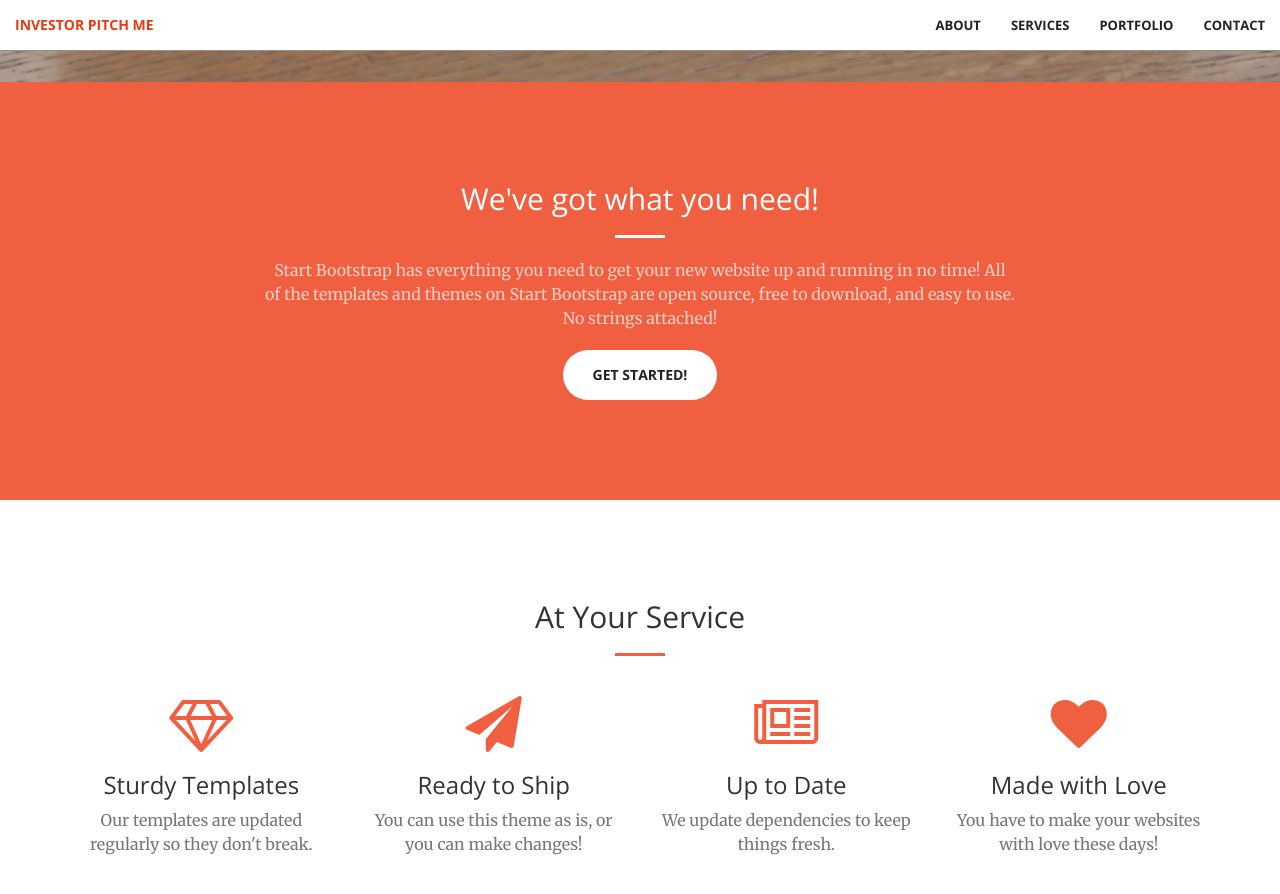
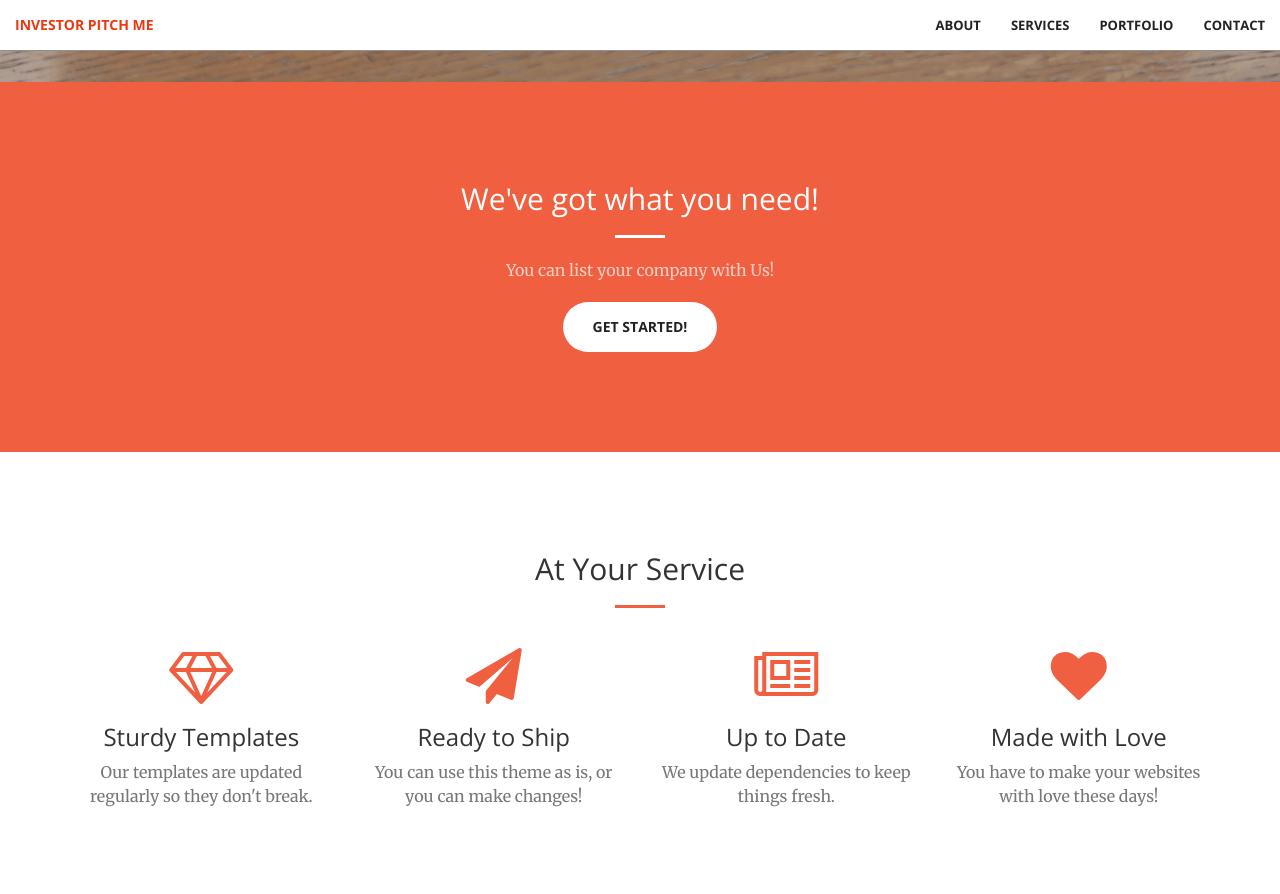
Before and after one commit to yusetc/investorpitch.me, a Jekyll site: the page built from index.html, in a window 1280 px wide and 900 px high, scrolled down 818 px. Shown: the top 894 px of the window. Built offline with Jekyll 4.4.1, drawn with Linux system fonts in a browser that asks for light colours.

Commit message:
Update call-to-action.html

```diff
--- a/_includes/call-to-action.html
+++ b/_includes/call-to-action.html
@@ -4,8 +4,8 @@
             <div class="col-lg-8 col-lg-offset-2 text-center">
                 <h2 class="section-heading">We've got what you need!</h2>
                 <hr class="light">
-                <p class="text-faded">Start Bootstrap has everything you need to get your new website up and running in no time! All of the templates and themes on Start Bootstrap are open source, free to download, and easy to use. No strings attached!</p>
-                <a href="#" class="btn btn-default btn-xl">Get Started!</a>
+                <p class="text-faded">You can list your company with Us!</p>
+                <a href="#portfolio" class="btn btn-default btn-xl">Get Started!</a>
             </div>
         </div>
     </div>
```
